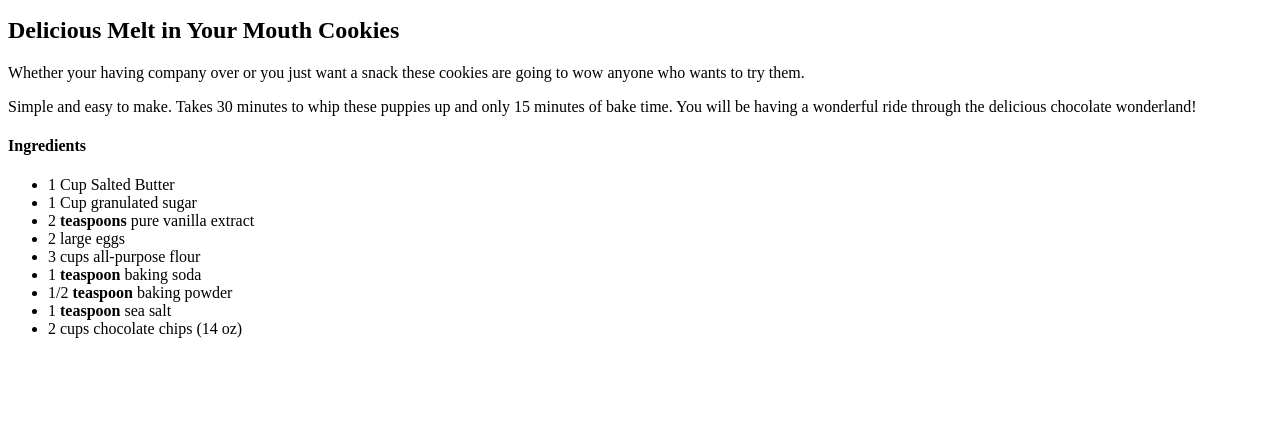
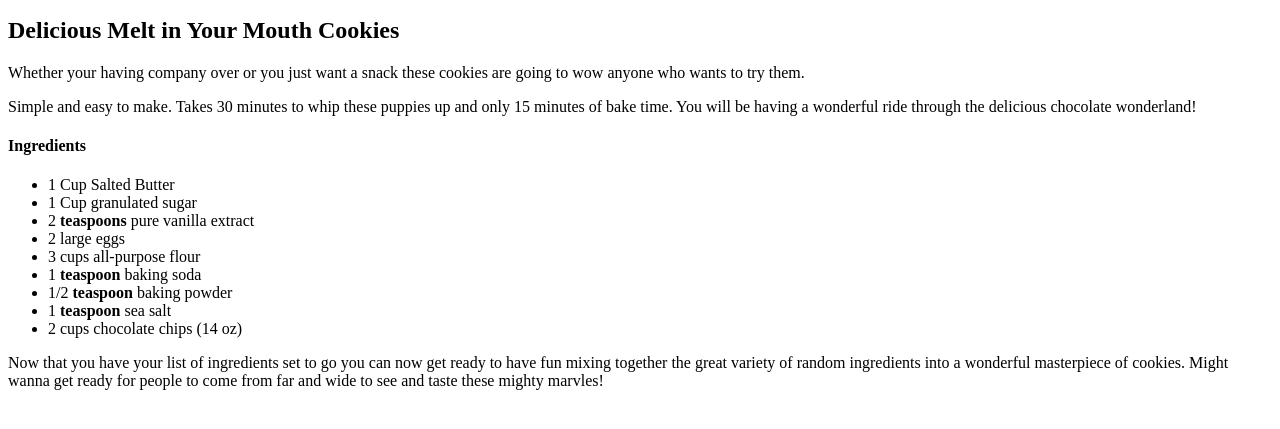
Before and after one commit to Grimlock1239/odin-recipes, a plain HTML site: page recipes/chocolate_chip_cookies.html in a window 1280 px wide. Shown: the part 101-530 px from the top of the page. Drawn offline with Linux system fonts and the light colour scheme.

Commit message:
Added the paragraph after the Ingredients list.

```diff
--- a/recipes/chocolate_chip_cookies.html
+++ b/recipes/chocolate_chip_cookies.html
@@ -27,5 +27,11 @@
             <li>1 <strong>teaspoon</strong> sea salt</li>
             <li>2 cups chocolate chips (14 oz)</li>
           </ul>
+          <p>Now that you have your list of ingredients set to go
+            you can now get ready to have fun mixing together the
+            great variety of random ingredients into a wonderful
+            masterpiece of cookies. Might wanna get ready for people
+            to come from far and wide to see and taste these mighty
+            marvles!</p>
 </body>
 </html>
```
